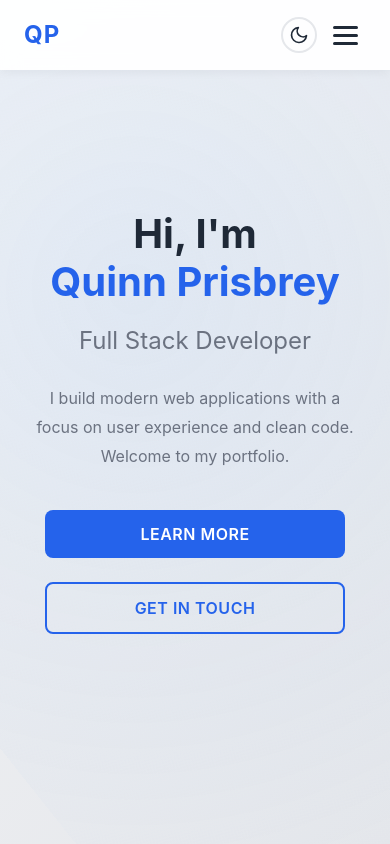
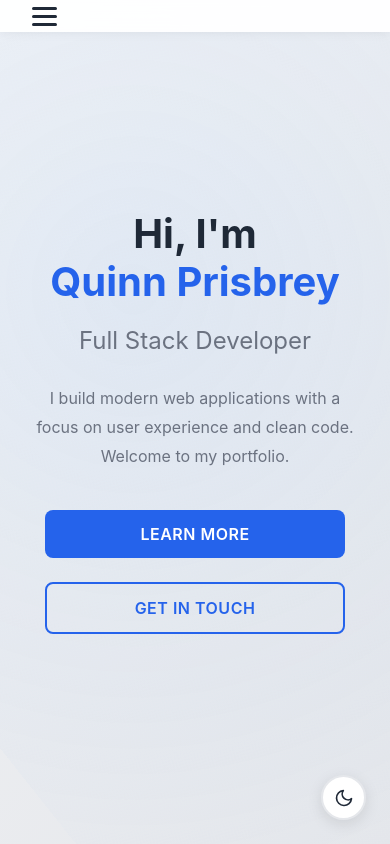
Before and after one commit to Craftycoolgamer/portfolio-website, a React (Vite) app: page / in a window 390 px wide. Shown: the top 844 px of the page. Built offline with nearby package versions, Linux system fonts and the light colour scheme.

Commit message:
updated nav bar

```diff
--- a/src/App.jsx
+++ b/src/App.jsx
@@ -1,6 +1,7 @@
 import { useRef, useEffect, useState, useMemo } from 'react'
 import { useScrollAnimation } from './hooks/useScrollAnimation'
 import Navbar from './components/Navbar'
+import ThemeToggle from './components/ThemeToggle'
 import Hero from './components/Hero'
 import About from './components/About'
 import Experience from './components/Experience'
@@ -64,6 +65,7 @@ function App() {
   return (
     <div className="app">
       <Navbar activeSection={activeSection} scrollToSection={scrollToSection} />
+      <ThemeToggle />
       <div ref={sections.home}>
         <Hero scrollToSection={scrollToSection} />
       </div>
--- a/src/components/Navbar.css
+++ b/src/components/Navbar.css
@@ -28,49 +28,16 @@
   margin: 0 auto;
   padding: 1rem 2rem;
   display: flex;
-  justify-content: space-between;
+  justify-content: center;
   align-items: center;
-}
-
-.navbarLogo {
-  font-size: 1.5rem;
-  font-weight: 700;
-  color: var(--accent);
-  letter-spacing: 1px;
-}
-
-.navbarActions {
-  display: flex;
-  gap: 1rem;
-  align-items: center;
-}
-
-.themeToggle {
-  display: flex;
-  align-items: center;
-  justify-content: center;
-  width: 40px;
-  height: 40px;
-  border-radius: 50%;
-  background: transparent;
-  color: var(--text-primary);
-  border: 2px solid var(--border-color);
-  transition: all 0.3s ease;
-  cursor: pointer;
-  padding: 0;
-}
-
-.themeToggle:hover {
-  background: var(--accent);
-  color: white;
-  border-color: var(--accent);
-  transform: rotate(15deg);
+  position: relative;
 }
 
 .navbarMenu {
   display: flex;
   gap: 2rem;
   align-items: center;
+  justify-content: center;
 }
 
 .navbarMenu li a {
@@ -106,6 +73,8 @@
   gap: 5px;
   background: transparent;
   padding: 0.5rem;
+  position: absolute;
+  left: 2rem;
 }
 
 .menuToggle span {
@@ -129,17 +98,9 @@
 }
 
 @media (max-width: 768px) {
-  .navbarActions {
-    gap: 0.5rem;
-  }
-
-  .themeToggle {
-    width: 36px;
-    height: 36px;
-  }
-
   .menuToggle {
     display: flex;
+    left: 1.5rem;
   }
 
   .navbarMenu {
--- a/src/components/Navbar.jsx
+++ b/src/components/Navbar.jsx
@@ -1,11 +1,9 @@
 import { useState, useEffect } from 'react'
-import { useTheme } from '../context/ThemeContext'
 import './Navbar.css'
 
 const Navbar = ({ activeSection, scrollToSection }) => {
   const [isMenuOpen, setIsMenuOpen] = useState(false)
   const [isScrolled, setIsScrolled] = useState(false)
-  const { isDarkMode, toggleTheme } = useTheme()
 
   useEffect(() => {
     const handleScroll = () => {
@@ -32,52 +30,6 @@ const Navbar = ({ activeSection, scrollToSection }) => {
   return (
     <nav className={`navbar ${isScrolled ? 'scrolled' : ''}`}>
       <div className="navbarContainer">
-        <div className="navbarLogo">
-          <span>QP</span>
-        </div>
-        <div className="navbarActions">
-          <button
-            className="themeToggle"
-            onClick={toggleTheme}
-            aria-label="Toggle theme"
-            title={isDarkMode ? 'Switch to light mode' : 'Switch to dark mode'}
-          >
-            {isDarkMode ? (
-              <svg
-                width="20"
-                height="20"
-                viewBox="0 0 24 24"
-                fill="none"
-                stroke="currentColor"
-                strokeWidth="2"
-                strokeLinecap="round"
-                strokeLinejoin="round"
-              >
-                <circle cx="12" cy="12" r="5"></circle>
-                <line x1="12" y1="1" x2="12" y2="3"></line>
-                <line x1="12" y1="21" x2="12" y2="23"></line>
-                <line x1="4.22" y1="4.22" x2="5.64" y2="5.64"></line>
-                <line x1="18.36" y1="18.36" x2="19.78" y2="19.78"></line>
-                <line x1="1" y1="12" x2="3" y2="12"></line>
-                <line x1="21" y1="12" x2="23" y2="12"></line>
-                <line x1="4.22" y1="19.78" x2="5.64" y2="18.36"></line>
-                <line x1="18.36" y1="5.64" x2="19.78" y2="4.22"></line>
-              </svg>
-            ) : (
-              <svg
-                width="20"
-                height="20"
-                viewBox="0 0 24 24"
-                fill="none"
-                stroke="currentColor"
-                strokeWidth="2"
-                strokeLinecap="round"
-                strokeLinejoin="round"
-              >
-                <path d="M21 12.79A9 9 0 1 1 11.21 3 7 7 0 0 0 21 12.79z"></path>
-              </svg>
-            )}
-          </button>
         <button
           className={`menuToggle ${isMenuOpen ? 'active' : ''}`}
           onClick={() => setIsMenuOpen(!isMenuOpen)}
@@ -87,7 +39,6 @@ const Navbar = ({ activeSection, scrollToSection }) => {
           <span></span>
           <span></span>
         </button>
-        </div>
         <ul className={`navbarMenu ${isMenuOpen ? 'active' : ''}`}>
           {navItems.map((item) => (
             <li key={item.id}>
--- /dev/null
+++ b/src/components/ThemeToggle.css
@@ -0,0 +1,44 @@
+.themeToggle {
+  position: fixed;
+  bottom: 2rem;
+  right: 2rem;
+  z-index: 999;
+  display: flex;
+  align-items: center;
+  justify-content: center;
+  width: 50px;
+  height: 50px;
+  border-radius: 50%;
+  background: var(--card-bg);
+  color: var(--text-primary);
+  border: 2px solid var(--border-color);
+  transition: all 0.3s ease;
+  cursor: pointer;
+  padding: 0;
+  box-shadow: 0 4px 15px rgba(0, 0, 0, 0.1);
+}
+
+.dark .themeToggle {
+  box-shadow: 0 4px 15px rgba(0, 0, 0, 0.3);
+}
+
+.themeToggle:hover {
+  background: var(--accent);
+  color: white;
+  border-color: var(--accent);
+  transform: rotate(15deg) scale(1.1);
+  box-shadow: 0 6px 20px rgba(37, 99, 235, 0.4);
+}
+
+.dark .themeToggle:hover {
+  box-shadow: 0 6px 20px rgba(96, 165, 250, 0.4);
+}
+
+@media (max-width: 768px) {
+  .themeToggle {
+    width: 45px;
+    height: 45px;
+    bottom: 1.5rem;
+    right: 1.5rem;
+  }
+}
--- /dev/null
+++ b/src/components/ThemeToggle.jsx
@@ -0,0 +1,53 @@
+import { useTheme } from '../context/ThemeContext'
+import './ThemeToggle.css'
+
+const ThemeToggle = () => {
+  const { isDarkMode, toggleTheme } = useTheme()
+
+  return (
+    <button
+      className="themeToggle"
+      onClick={toggleTheme}
+      aria-label="Toggle theme"
+      title={isDarkMode ? 'Switch to light mode' : 'Switch to dark mode'}
+    >
+      {isDarkMode ? (
+        <svg
+          width="20"
+          height="20"
+          viewBox="0 0 24 24"
+          fill="none"
+          stroke="currentColor"
+          strokeWidth="2"
+          strokeLinecap="round"
+          strokeLinejoin="round"
+        >
+          <circle cx="12" cy="12" r="5"></circle>
+          <line x1="12" y1="1" x2="12" y2="3"></line>
+          <line x1="12" y1="21" x2="12" y2="23"></line>
+          <line x1="4.22" y1="4.22" x2="5.64" y2="5.64"></line>
+          <line x1="18.36" y1="18.36" x2="19.78" y2="19.78"></line>
+          <line x1="1" y1="12" x2="3" y2="12"></line>
+          <line x1="21" y1="12" x2="23" y2="12"></line>
+          <line x1="4.22" y1="19.78" x2="5.64" y2="18.36"></line>
+          <line x1="18.36" y1="5.64" x2="19.78" y2="4.22"></line>
+        </svg>
+      ) : (
+        <svg
+          width="20"
+          height="20"
+          viewBox="0 0 24 24"
+          fill="none"
+          stroke="currentColor"
+          strokeWidth="2"
+          strokeLinecap="round"
+          strokeLinejoin="round"
+        >
+          <path d="M21 12.79A9 9 0 1 1 11.21 3 7 7 0 0 0 21 12.79z"></path>
+        </svg>
+      )}
+    </button>
+  )
+}
+
+export default ThemeToggle
```
Lines whose indentation alone changed are shown as unchanged.
